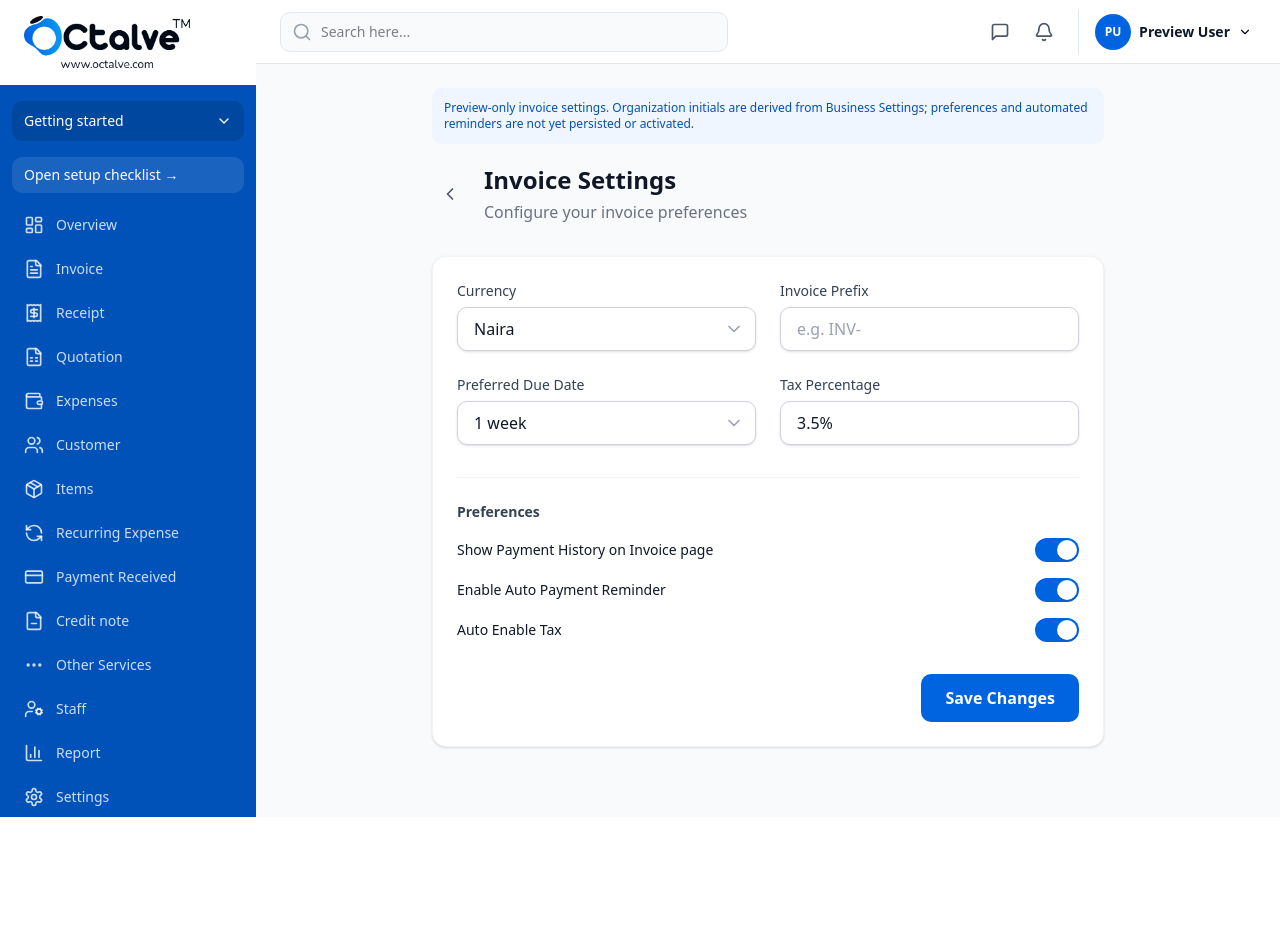
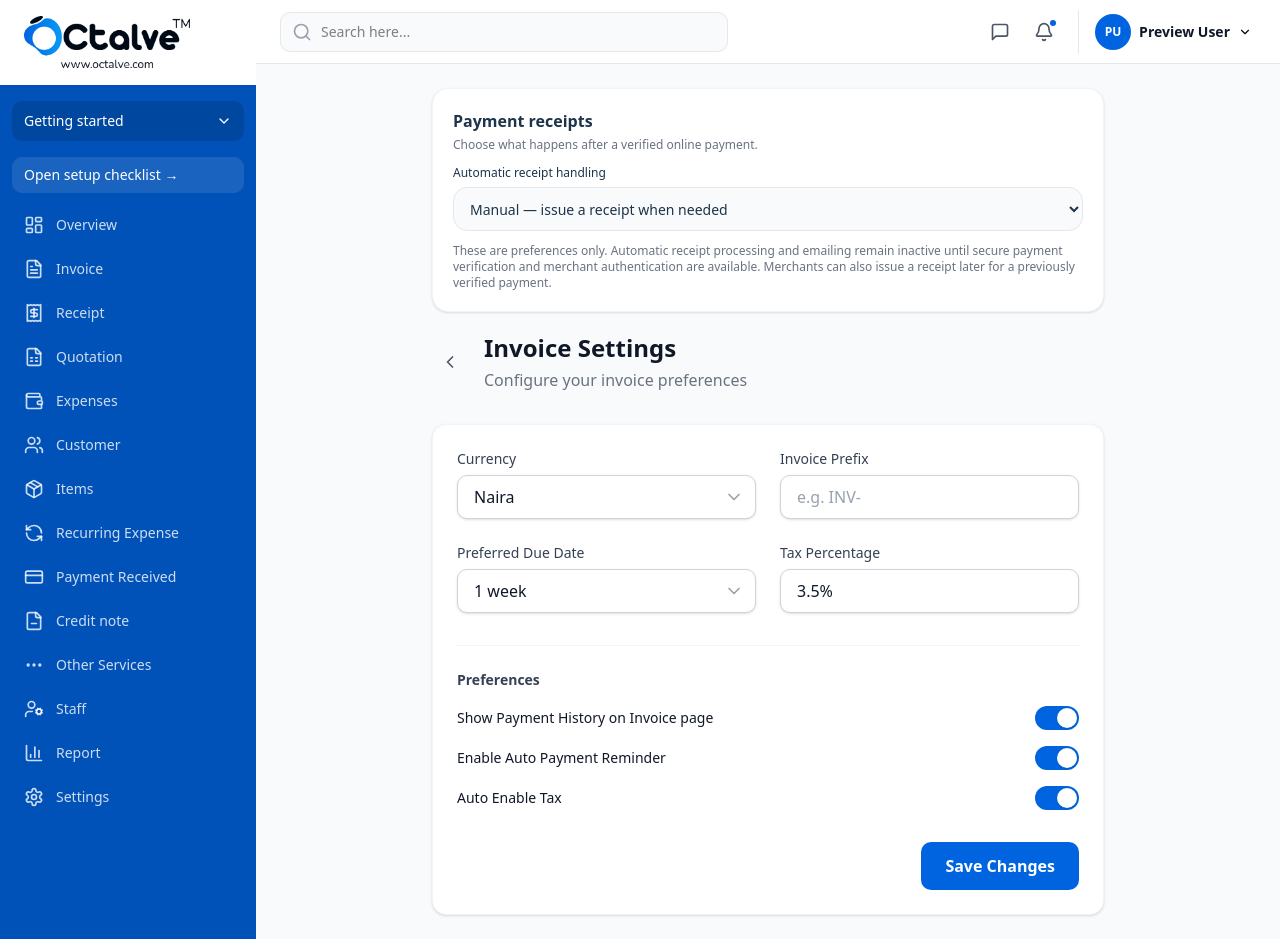
Before and after one commit to octalve-core/octalve-invoice, a Next.js app: page /dashboard/settings/invoice in a window 1280 px wide. Before the commit the page ends 817 px from the top, so only its background shows below. Built offline with nearby package versions, Linux system fonts and the light colour scheme.

Commit message:
feat(phase-0h): route notification bells, adjustable receipt automation preferences and compact color-coded Other Services

```diff
--- a/app/(dashboard)/dashboard/other-services/page.tsx
+++ b/app/(dashboard)/dashboard/other-services/page.tsx
@@ -12,25 +12,25 @@ const quick=[
 ] as const;
 export default function OtherServicesPage(){
  const router=useRouter();
- return <div className="mx-auto min-w-0 max-w-6xl space-y-5 pb-8">
+ return <div className="mx-auto min-w-0 max-w-6xl space-y-3 pb-8">
   <header className="flex items-center gap-4 border-b border-gray-200 pb-4">
     <button onClick={()=>router.back()} aria-label="Go back" className="rounded-full p-2 text-slate-800 hover:bg-gray-100"><ArrowLeft size={23}/></button>
     <div><h1 className="text-xl font-semibold text-slate-800">More</h1><p className="text-xs text-slate-500">Explore tools and services</p></div>
   </header>
-  <section aria-label="Quick Create" className="rounded-2xl bg-white p-4 shadow-sm sm:p-6">
+  <section aria-label="Quick Create" className="rounded-2xl bg-white p-3 shadow-sm sm:p-6">
    <h2 className="mb-5 text-lg font-medium text-slate-700">⚡ Quick Create</h2>
-   <div className="grid grid-cols-4 gap-2 sm:gap-5">{quick.map(item=><Link key={item.label} href={item.href} className="flex min-w-0 flex-col items-center gap-3 text-center hover:opacity-80">
+   <div className="grid grid-cols-4 gap-2 sm:gap-5">{quick.map(item=><Link key={item.label} href={item.href} className="flex min-w-0 flex-col items-center gap-2 text-center hover:opacity-80">
      <span className={`grid h-12 w-12 place-items-center rounded-full sm:h-16 sm:w-16 ${item.tone}`}><item.icon size={26}/></span>
      <span className="text-[11px] leading-4 text-slate-700 sm:text-sm">{item.label}</span>
    </Link>)}</div>
   </section>
-  <section aria-label="Other services" className="rounded-2xl bg-white px-3 py-6 shadow-sm sm:px-6">
+  <section aria-label="Other services" className="rounded-2xl bg-white px-3 py-4 shadow-sm sm:px-6 sm:py-6">
    <h2 className="mb-6 text-lg font-medium text-slate-700">Others</h2>
-   <div className="grid grid-cols-3 gap-x-3 gap-y-9 lg:grid-cols-4 lg:gap-x-8">{otherServiceItems.map((item,i)=>{
+   <div className="grid grid-cols-3 gap-x-2 gap-y-5 lg:grid-cols-4 lg:gap-x-8 lg:gap-y-8">{otherServiceItems.map((item,i)=>{
      const Icon=others[i];
      return <Link key={item.slug} href={item.href} className="flex min-w-0 flex-col items-center gap-3 text-center hover:opacity-80">
-      <span className="grid h-14 w-14 place-items-center rounded-full bg-green-50 text-green-600 sm:h-20 sm:w-20">
-        <Icon size={30} strokeWidth={1.8}/>
+      <span className={`grid h-11 w-11 place-items-center rounded-full sm:h-16 sm:w-16 ${["bg-blue-50 text-blue-600","bg-emerald-50 text-emerald-600","bg-violet-50 text-violet-600","bg-amber-50 text-amber-600","bg-green-50 text-green-600","bg-cyan-50 text-cyan-600","bg-red-50 text-red-600","bg-slate-100 text-slate-700","bg-orange-50 text-orange-600","bg-indigo-50 text-indigo-600","bg-sky-50 text-sky-600","bg-purple-50 text-purple-600"][i]}`}>
+        <Icon size={22} strokeWidth={1.8}/>
       </span>
       <span className="text-xs leading-5 text-slate-700 sm:text-sm">{item.title}</span>
       {!item.ready?<span className="text-[10px] text-gray-400">Coming soon</span>:null}
--- a/app/(dashboard)/dashboard/settings/invoice/page.tsx
+++ b/app/(dashboard)/dashboard/settings/invoice/page.tsx
@@ -33,7 +33,7 @@ const dueDates = [
 
 export default function InvoiceSettingsPage() {
   const router = useRouter();
-  const {settings:merchantSettings}=useMerchantPreview();
+  const {settings:merchantSettings,receiptAutoMode,setReceiptAutoMode}=useMerchantPreview();
   const [isLoading] = useState(false);
   const [settings, setSettings] = useState<InvoiceSettings>({
     currency: "NGN",
@@ -49,7 +49,16 @@ export default function InvoiceSettingsPage() {
 
   return (
     <>
-      <p className="mx-auto mb-5 max-w-2xl rounded-lg bg-blue-50 p-3 text-xs text-[#0052B8]">Preview-only invoice settings. Organization initials are derived from Business Settings; preferences and automated reminders are not yet persisted or activated.</p>
+      <section aria-label="Payment receipt preferences" className="mx-auto mb-5 max-w-2xl space-y-3 rounded-2xl border border-gray-100 bg-white p-4 shadow-sm sm:p-5">
+       <div><h2 className="font-semibold text-[#1d344b]">Payment receipts</h2><p className="mt-1 text-xs text-gray-500">Choose what happens after a verified online payment.</p></div>
+       <label className="flex flex-col gap-1.5 text-xs font-medium text-[#1d344b]">Automatic receipt handling
+       <select value={receiptAutoMode} onChange={e=>setReceiptAutoMode(e.target.value as typeof receiptAutoMode)} className="h-11 rounded-xl border border-gray-200 bg-gray-50 px-3 text-sm">
+        <option value="off">Manual — issue a receipt when needed</option>
+        <option value="generate">Automatically generate a receipt</option>
+        <option value="generate_and_email">Generate and email a receipt to the customer</option>
+       </select></label>
+       <p className="text-xs text-gray-500">These are preferences only. Automatic receipt processing and emailing remain inactive until secure payment verification and merchant authentication are available. Merchants can also issue a receipt later for a previously verified payment.</p>
+      </section>
       {/* ==================== MOBILE VIEW ==================== */}
       <div className="smallScreen mx-auto max-w-xl min-h-screen">
         {/* Header */}
--- a/components/dashboard/TopNavbar.tsx
+++ b/components/dashboard/TopNavbar.tsx
@@ -12,7 +12,7 @@ export default function TopNavbar(){
    <input type="search" aria-label="Search workspace preview" placeholder="Search here..." className="h-10 w-full rounded-lg border border-gray-200 bg-gray-50 pl-10 pr-4 text-sm" /></label>
   <div className="flex items-center gap-2">
    <button type="button" aria-label="Messages (coming later)" title="Messages (coming later)" className="rounded-lg p-2 text-gray-600 hover:bg-gray-100"><MessageSquare size={20}/></button>
-   <button type="button" aria-label="Notifications (coming later)" title="Notifications (coming later)" className="rounded-lg p-2 text-gray-600 hover:bg-gray-100"><Bell size={20}/></button>
+   <Link href="/dashboard/notifications" aria-label="Notifications" title="Notifications" className="relative rounded-lg p-2 text-gray-600 hover:bg-gray-100"><Bell size={20}/><span className="absolute right-1.5 top-1.5 h-1.5 w-1.5 rounded-full bg-[#0064E0]"/></Link>
    <div className="relative ml-2 border-l pl-3">
     <button type="button" onClick={()=>setOpen(v=>!v)} aria-haspopup="menu" aria-expanded={open} aria-label="Account menu"
       className="flex items-center gap-2 rounded-lg p-1 text-left hover:bg-gray-50">
--- a/components/dashboard/mobile/MobileHeader.tsx
+++ b/components/dashboard/mobile/MobileHeader.tsx
@@ -17,7 +17,7 @@ export default function MobileHeader(){
      <span className="min-w-0"><span className="block text-xs text-white/80">Welcome,</span>
        <span className="block truncate text-lg font-semibold leading-tight">{user.fullName||"Preview User"}</span></span>
    </Link>
-   <button type="button" aria-label="Notifications (coming later)" title="Notifications (coming later)" className="rounded-full p-2 hover:bg-white/15"><Bell size={23}/></button>
+   <Link href="/dashboard/notifications" aria-label="Notifications" title="Notifications" className="relative rounded-full p-2 hover:bg-white/15"><Bell size={23}/><span className="absolute right-1.5 top-1.5 h-2 w-2 rounded-full bg-red-400"/></Link>
   </div>
   <nav aria-label="Dashboard sections" className="px-4 pb-4"><div className="grid grid-cols-2 gap-1 rounded-full border border-white/85 bg-white p-1">
     <Link href="/dashboard" aria-current={!gettingStarted?"page":undefined} className={`rounded-full px-2 py-2 text-center text-xs font-semibold sm:text-sm ${!gettingStarted?"bg-[#0064E0] text-white":"text-[#18253b]"}`}>Dashboard</Link>
```
